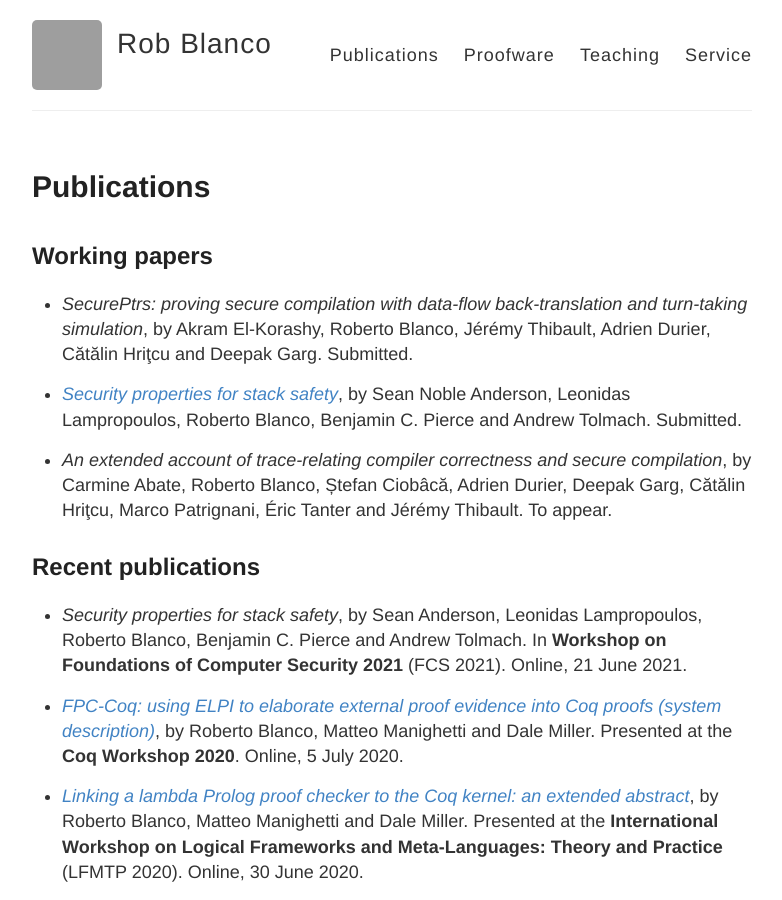
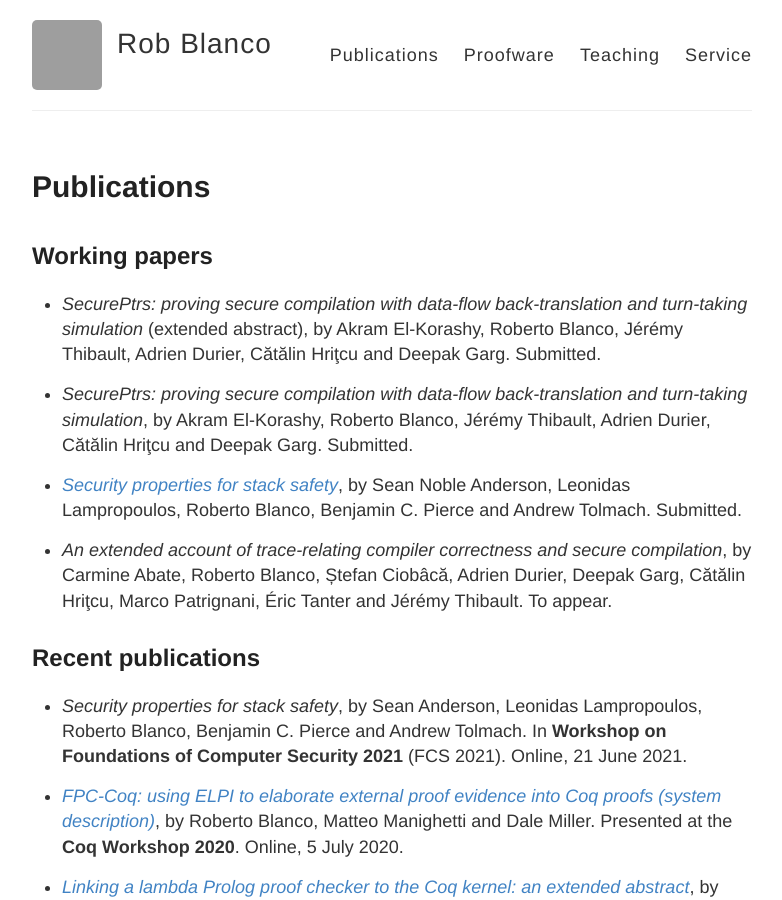
Before and after one commit to robblanco/robblanco.github.io, a Jekyll site: the page built from publications.md, in a window 1280 px wide and 900 px high. Shown: the whole window, without its empty margins (248-1030 px from the left). Built offline with Jekyll 4.4.1, drawn with Linux system fonts in a browser that asks for light colours; grey boxes are pictures that could not be loaded.

Commit message:
SecurePtrs extended abstract

```diff
--- a/publications.md
+++ b/publications.md
@@ -5,6 +5,11 @@ permalink: /publications/
 ---
 
 ## Working papers
+
+* *SecurePtrs: proving secure compilation with data-flow back-translation and
+  turn-taking simulation* (extended abstract), by Akram El-Korashy, Roberto
+  Blanco, Jérémy Thibault, Adrien Durier, Cătălin Hriţcu and Deepak Garg.
+  Submitted.
 
 * *SecurePtrs: proving secure compilation with data-flow back-translation and
   turn-taking simulation*, by Akram El-Korashy, Roberto Blanco, Jérémy Thibault,
```
